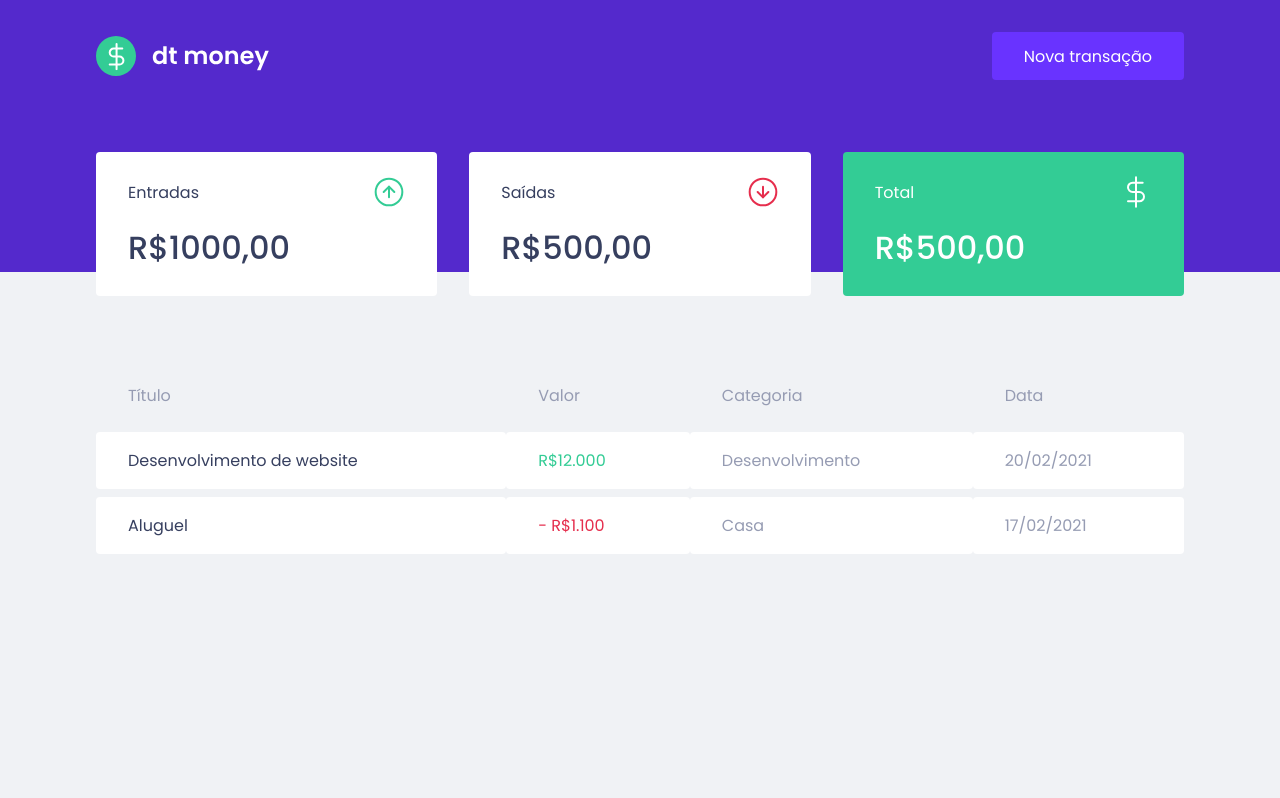
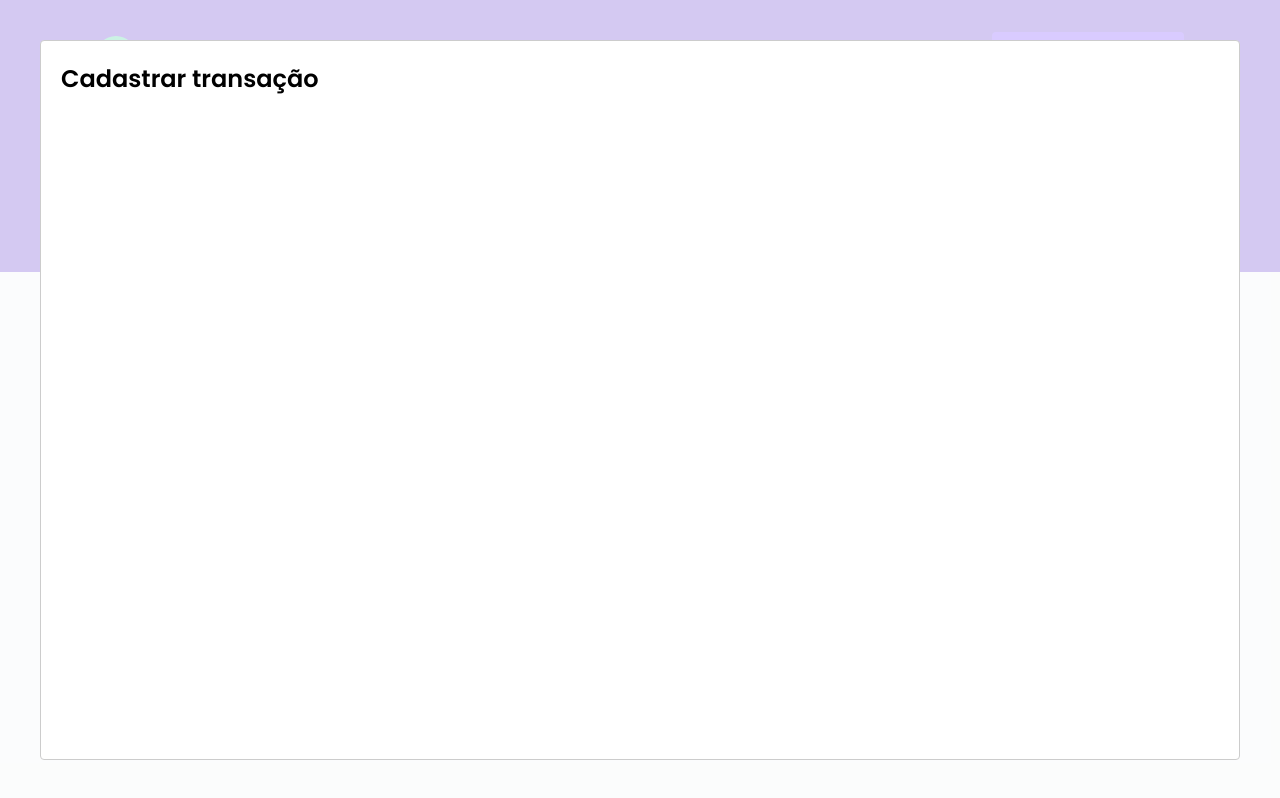
Before and after one commit to DavilsonJunior/dtmoney, a React (Create React App) app: page / in a window 1280 px wide. Both pictures are taken after a click on the button "Nova transação". Built offline with nearby package versions, Linux system fonts and the light colour scheme; no server answers; what miragejs would draw is missing.

Commit message:
create modal

```diff
--- a/package.json
+++ b/package.json
@@ -6,6 +6,7 @@
     "axios": "^0.27.2",
     "react": "^18.1.0",
     "react-dom": "^18.1.0",
+    "react-modal": "^3.15.1",
     "react-scripts": "5.0.1",
     "styled-components": "^5.3.5",
     "web-vitals": "^2.1.0"
@@ -18,6 +19,7 @@
     "@types/node": "^16.7.13",
     "@types/react": "^18.0.0",
     "@types/react-dom": "^18.0.0",
+    "@types/react-modal": "^3.13.1",
     "@types/styled-components": "^5.1.25",
     "miragejs": "^0.1.45",
     "typescript": "^4.4.2"
--- a/src/App.tsx
+++ b/src/App.tsx
@@ -1,12 +1,34 @@
+import { useState } from 'react';
+import Modal from 'react-modal'
+
 import { Dashboard } from "./components/Dashboard";
 import { Header } from "./components/Header";
 import { GlobalStyle } from "./styles/global";
 
+Modal.setAppElement("#root");
+
 export function App() {
+  const [isNewTransactionModalOpen, setIsNewTransactionModalOpen] = useState(false);
+
+  function handleOpenNewTransactionModal() {
+    setIsNewTransactionModalOpen(true);
+  }
+
+  function handleCloseNewTransactionModal() {
+    setIsNewTransactionModalOpen(false);
+  }
   return (
     <>
-     <Header />
+     <Header onOpenNewTransactionModal={handleOpenNewTransactionModal} />
+
      <Dashboard />
+
+     <Modal
+        isOpen={isNewTransactionModalOpen}
+        onRequestClose={handleCloseNewTransactionModal}
+      >
+        <h2>Cadastrar transação</h2>
+      </Modal>
      <GlobalStyle />
     </>
   );
--- a/src/components/Header/index.tsx
+++ b/src/components/Header/index.tsx
@@ -2,12 +2,16 @@ import logoImg from '../../assets/logo.svg';
 
 import { Container, Content } from './styles';
 
-export function Header() {
+interface HeaderProps {
+  onOpenNewTransactionModal: () => void;
+}
+
+export function Header({ onOpenNewTransactionModal }: HeaderProps) {
   return (
     <Container>
       <Content>
         <img src={logoImg} alt="dt money" />
-        <button type="button">
+        <button type="button" onClick={onOpenNewTransactionModal}>
           Nova transação
         </button>
       </Content>
```
Also changed, not shown: 1 other file (tests, documents, lock files or other folders).
